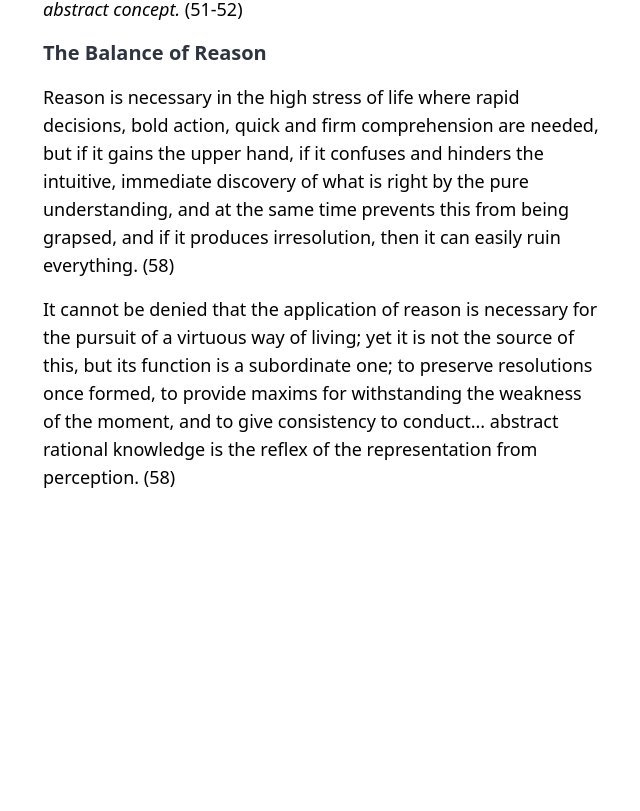
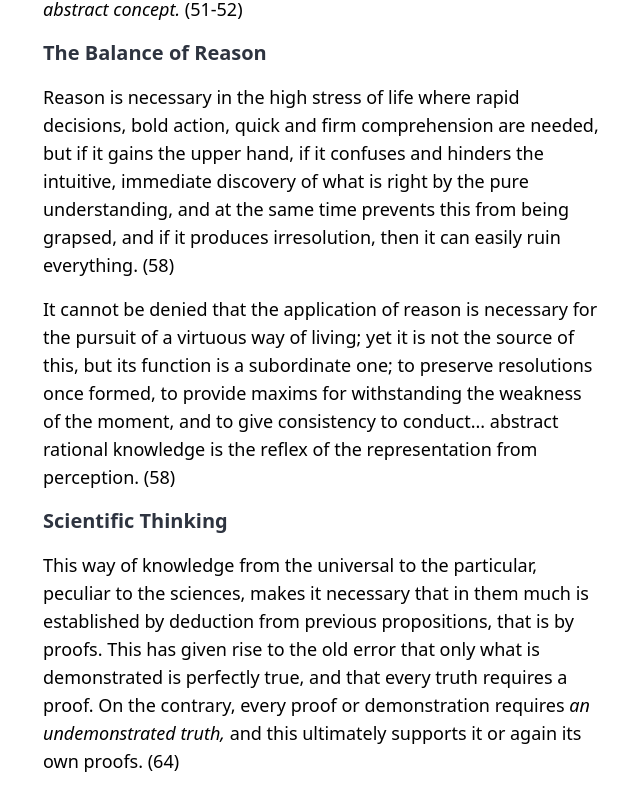
Before and after one commit to jinh0/jinho.xyz, a Next.js app: page /writings/world-as-representation in a window 1280 px wide. Shown: the part 2789-3600 px from the top of the page, without its empty margins (317-957 px from the left). Before the commit the page ends 3376 px from the top, so only its background shows below. Built offline with nearby package versions, Linux system fonts and the light colour scheme.

Commit message:
docs: more notes on TWWR

```diff
--- a/pages/index.mdx
+++ b/pages/index.mdx
@@ -20,4 +20,6 @@ A lot of people ask me what books to read, so [here is a list of books](/books).
 
 Some notes on [real analysis](/writings/analysis), [abstract algebra](/writings/algebra), and [graph theory](/writings/graphs).
 
+Some notes on [*The World as Will and Representation* by Arthur Schopenhauer](/writings/world-as-representation).
+
 </Home>
--- a/pages/writings/world-as-representation.mdx
+++ b/pages/writings/world-as-representation.mdx
@@ -89,6 +89,14 @@ to preserve resolutions once formed, to provide maxims for withstanding the weak
 consistency to conduct...
 abstract rational knowledge is the reflex of the representation from perception. (58)
 
+### Scientific Thinking
+
+This way of knowledge from the universal to the particular, peculiar to the sciences,
+makes it necessary that in them much is established by deduction from previous propositions,
+that is by proofs. This has given rise to the old error that only what is demonstrated is perfectly true, and that
+every truth requires a proof. On the contrary, every proof or
+demonstration requires *an undemonstrated truth,* and this
+ultimately supports it or again its own proofs. (64)
 
 
 </Article>
```
